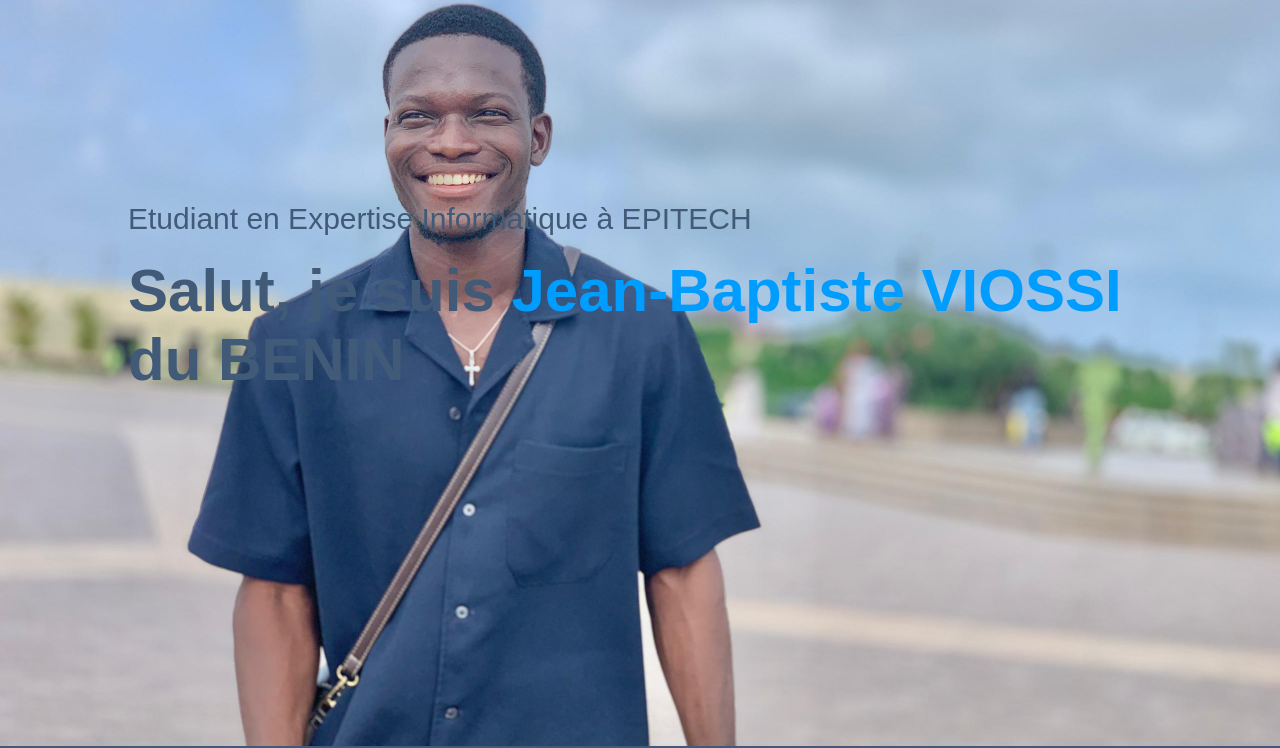
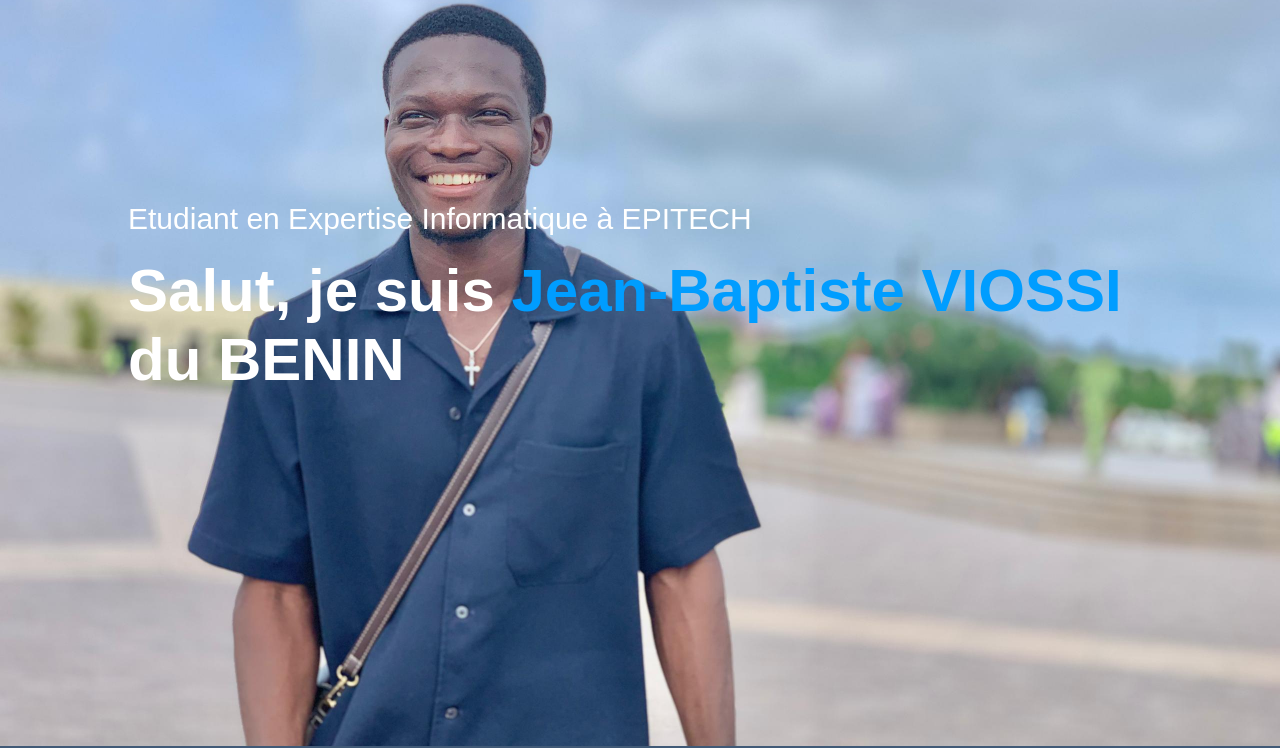
Before and after one commit to Juan-Baptist/Portfolio, a plain HTML site: page index.html in a window 1280 px wide. Shown: the part 54-802 px from the top of the page. Drawn offline with Linux system fonts and the light colour scheme.

```diff
--- a/style.css
+++ b/style.css
@@ -11,7 +11,7 @@ html{
 
 body{
     background: #415a77;
-    color: #415a77;
+    color: #fff;
 }
 #header{
     width: 100;
```
